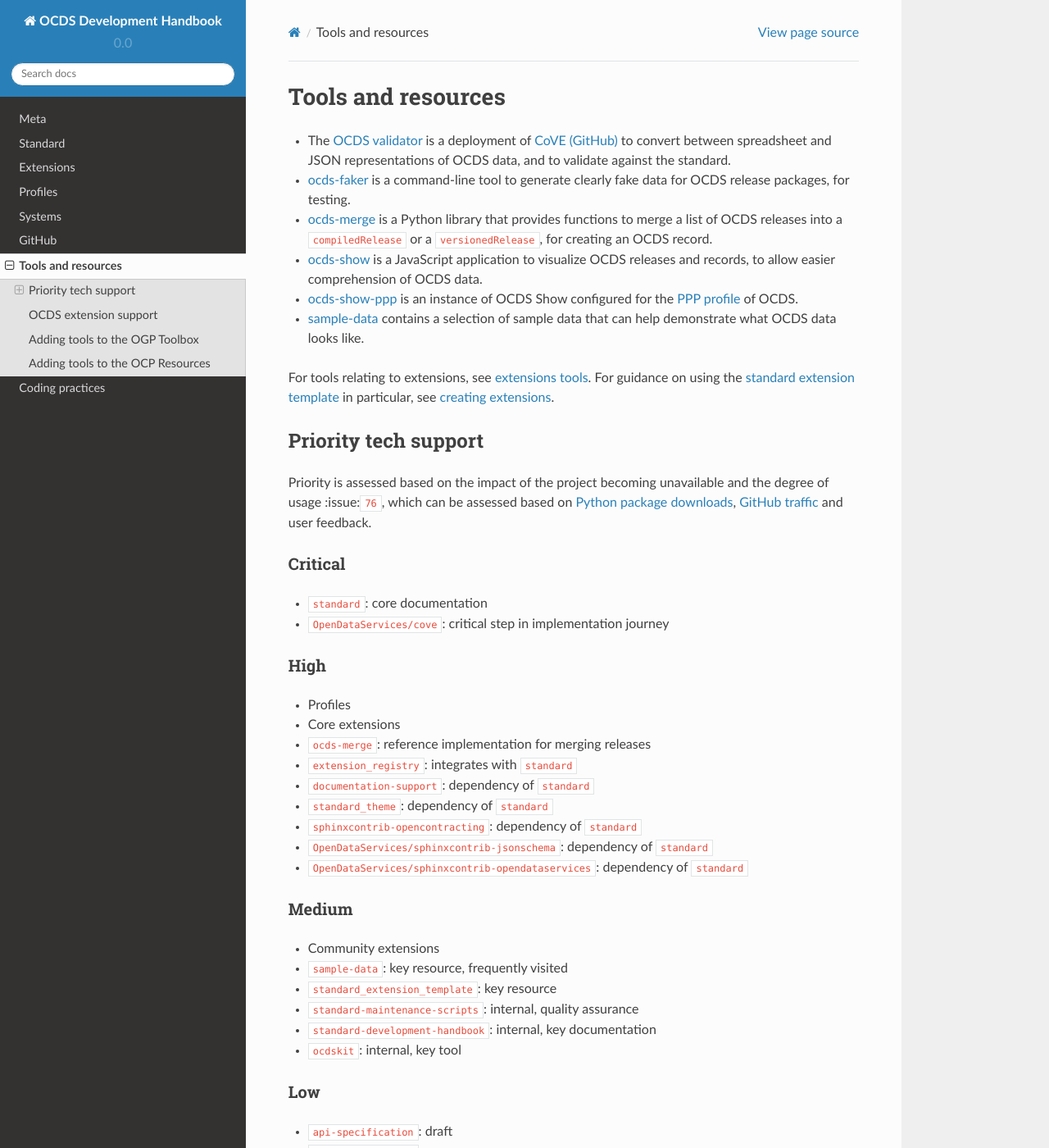
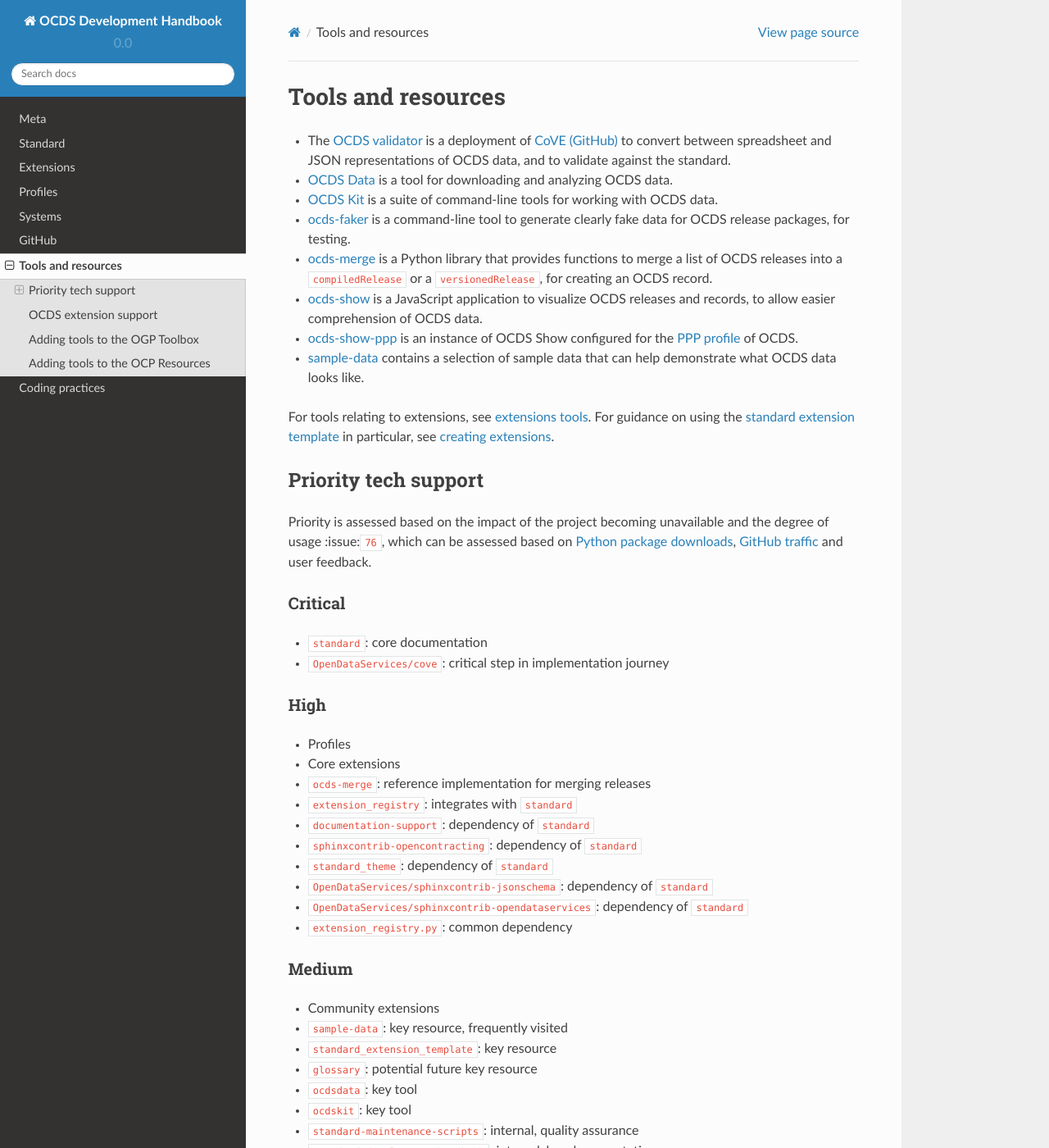
Before and after one commit to open-contracting/standard-development-handbook, a Sphinx documentation site: the page built from docs/tools/index.md, in a window 1280 px wide and 1400 px high. Shown: the whole window at 82% size. Built offline with Sphinx 7.4.7 and the Read the Docs theme 2.0.0, drawn with Linux system fonts in a browser that asks for light colours.

Commit message:
Add tools to tools page

```diff
--- a/docs/tools/index.md
+++ b/docs/tools/index.md
@@ -1,6 +1,8 @@
 # Tools and resources
 
 * The [OCDS validator](http://standard.open-contracting.org/validator/) is a deployment of [CoVE (GitHub)](https://github.com/OpenDataServices/cove) to convert between spreadsheet and JSON representations of OCDS data, and to validate against the standard.
+* [OCDS Data](https://github.com/open-contracting/ocdsdata) is a tool for downloading and analyzing OCDS data.
+* [OCDS Kit](https://pypi.org/project/ocdskit/) is a suite of command-line tools for working with OCDS data.
 * [ocds-faker](https://github.com/open-contracting/ocds-faker) is a command-line tool to generate clearly fake data for OCDS release packages, for testing.
 * [ocds-merge](https://github.com/open-contracting/ocds-merge) is a Python library that provides functions to merge a list of OCDS releases into a `compiledRelease` or a `versionedRelease`, for creating an OCDS record.
 * [ocds-show](https://github.com/open-contracting/ocds-show) is a JavaScript application to visualize OCDS releases and records, to allow easier comprehension of OCDS data.
@@ -25,19 +27,22 @@
 * `ocds-merge`: reference implementation for merging releases
 * `extension_registry`: integrates with `standard`
 * `documentation-support`: dependency of `standard`
+* `sphinxcontrib-opencontracting`: dependency of `standard`
 * `standard_theme`: dependency of `standard`
-* `sphinxcontrib-opencontracting`: dependency of `standard`
 * `OpenDataServices/sphinxcontrib-jsonschema`: dependency of `standard`
 * `OpenDataServices/sphinxcontrib-opendataservices`: dependency of `standard`
+* `extension_registry.py`: common dependency
 
 ### Medium
 
 * Community extensions
 * `sample-data`: key resource, frequently visited
 * `standard_extension_template`: key resource
+* `glossary`: potential future key resource
+* `ocdsdata`: key tool
+* `ocdskit`: key tool
 * `standard-maintenance-scripts`: internal, quality assurance
 * `standard-development-handbook`: internal, key documentation
-* `ocdskit`: internal, key tool
 
 ### Low
 
```
